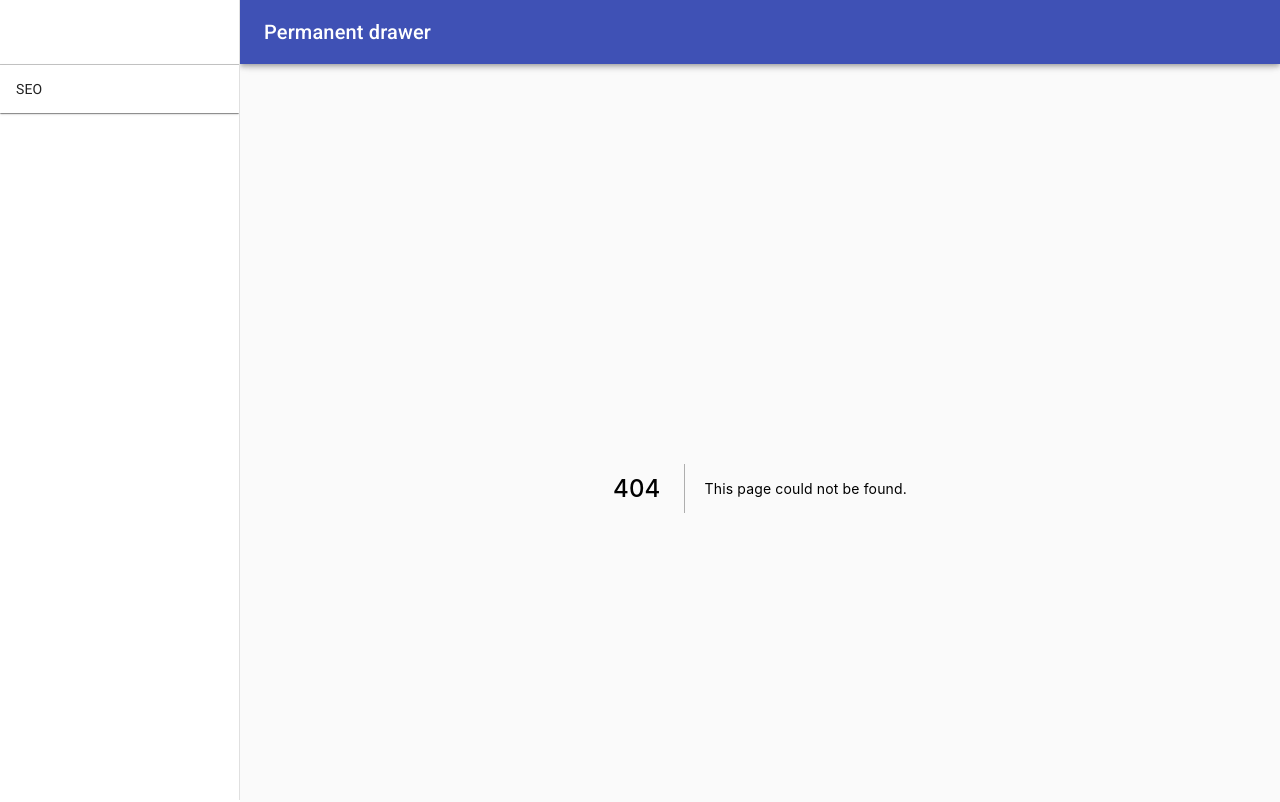
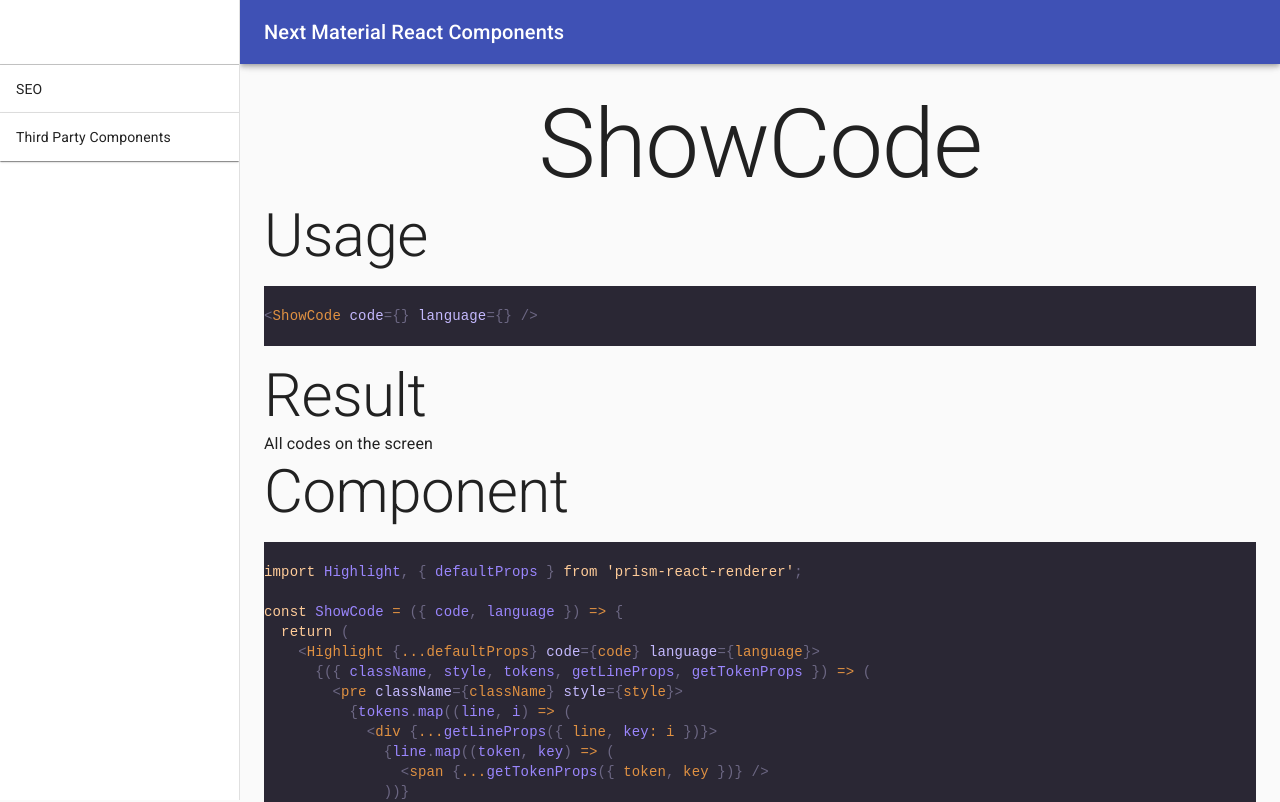
Before and after one commit to PedroMarianoAlmeida/next-material-ui-components, a Next.js app: page /ShowCode in a window 1280 px wide. Before the commit this address had no page. Shown: the top 802 px of the page. Built offline with nearby package versions, Linux system fonts and the light colour scheme.

Commit message:
Before install docz

```diff
--- /dev/null
+++ b/pages/ShowCode.tsx
@@ -0,0 +1,59 @@
+import Image from 'next/image';
+
+import Typography from '@material-ui/core/Typography';
+import Chip from '@material-ui/core/Chip';
+
+import ShowCode from '../src/components/reusable/ThirdPartyComponents/ShowCode';
+import TitleAndDescriptionSEO from '../src/components/reusable/SEO/TitleAndDescriptionSEO';
+
+const ShowCodeText = `
+import Highlight, { defaultProps } from 'prism-react-renderer';
+
+const ShowCode = ({ code, language }) => {
+  return (
+    <Highlight {...defaultProps} code={code} language={language}>
+      {({ className, style, tokens, getLineProps, getTokenProps }) => (
+        <pre className={className} style={style}>
+          {tokens.map((line, i) => (
+            <div {...getLineProps({ line, key: i })}>
+              {line.map((token, key) => (
+                <span {...getTokenProps({ token, key })} />
+              ))}
+            </div>
+          ))}
+        </pre>
+      )}
+    </Highlight>
+  );
+};
+
+export default ShowCode;
+`;
+
+const example = `
+<ShowCode code={} language={} />
+`;
+
+const ShowCodePage = () => {
+  return (
+    <>
+      <TitleAndDescriptionSEO
+        title="ShowCode"
+        description="How to use ShowCode component"
+      />
+      <Typography variant="h1" align="center">
+        ShowCode
+      </Typography>
+      <Typography variant="h2">Usage</Typography>
+      <ShowCode code={example} language="jsx" />
+      <Typography variant="h2">Result</Typography>
+      <Typography>All codes on the screen</Typography>
+      <Typography variant="h2">Component</Typography>
+      <ShowCode code={ShowCodeText} language="jsx" />
+      <Typography variant="h2">Dependencies</Typography>
+      <Chip label="React" /> <Chip label="npm prism-react-renderer" />
+    </>
+  );
+};
+
+export default ShowCodePage;
--- a/src/components/specific/PermanentDrawerLeft.tsx
+++ b/src/components/specific/PermanentDrawerLeft.tsx
@@ -49,7 +49,7 @@ export default function PermanentDrawerLeft({ children }) {
       <AppBar position="fixed" className={classes.appBar}>
         <Toolbar>
           <Typography variant="h6" noWrap>
-            Permanent drawer
+            Next Material React Components
           </Typography>
         </Toolbar>
       </AppBar>
@@ -65,12 +65,19 @@ export default function PermanentDrawerLeft({ children }) {
         <Divider />
         <Accordion>
           <AccordionSummary>SEO</AccordionSummary>
-
-          <NextLink href="TitleAndDescriptionSEO">
-            <AccordionDetails>
+          <AccordionDetails>
+            <NextLink href="TitleAndDescriptionSEO">
               <MaterialLink>TitleAndDescriptionSEO</MaterialLink>
-            </AccordionDetails>
-          </NextLink>
+            </NextLink>
+          </AccordionDetails>
+        </Accordion>
+        <Accordion>
+          <AccordionSummary>Third Party Components</AccordionSummary>
+          <AccordionDetails>
+            <NextLink href="ShowCode">
+              <MaterialLink>ShowCode</MaterialLink>
+            </NextLink>
+          </AccordionDetails>
         </Accordion>
 
         <Divider />
```
Also changed, not shown: pages/TitleAndDescriptionSEO.tsx (+6 -3 lines).
